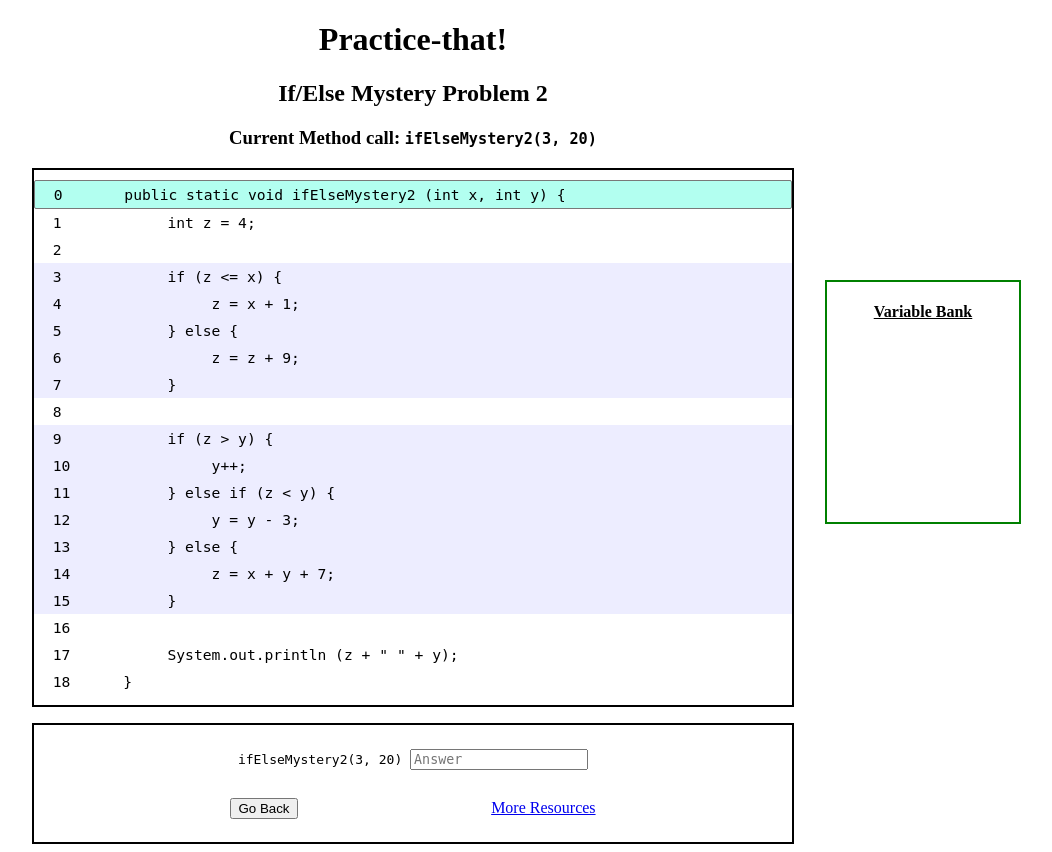
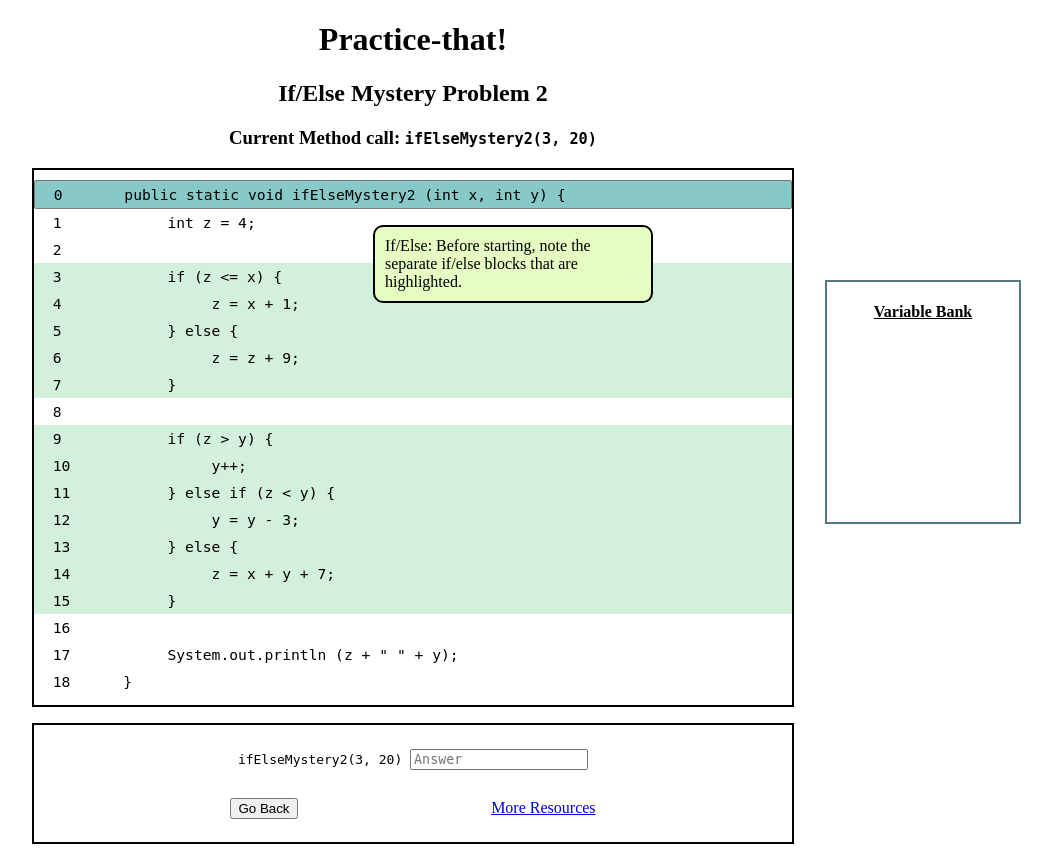
Before and after one commit to awilliambauer/practicum, a PHP site: page /if_else/if_else.html in a window 1280 px wide. Shown: the whole page, without its empty margins (227-1279 px from the left). Run offline with PHP 8.4, Linux system fonts and the light colour scheme; some libraries are stand-ins or nearby versions.

Commit message:
prettied up the code, added some (temporary) colors from the scheme

```diff
--- a/public/if_else/if_else.css
+++ b/public/if_else/if_else.css
@@ -40,7 +40,7 @@ h3 > span, #answer_box > span, input[type="text"] {
 }
 
 #variable_bank {
-	border: 2px solid green;
+	border: 2px solid rgb(84,121,128);
 	position: fixed;
 	top: 35%;
 	right: 2.5%;
@@ -52,14 +52,26 @@ h4 {
 	text-decoration: underline;
 }
 
+#prompt {
+	position: absolute;
+	top: 225px;
+	left: 600px;
+	border: 2px black solid;
+	border-radius: 10px;
+	width: 20%;
+	text-align: left;
+	padding: 10px;
+	background: rgb(229,252,194);
+}
+
 .highlight {
-	background-color: rgba(0, 255, 204, 0.3);
+	background-color: rgba(69,173,168, 0.65);
 	border: #797979 solid 1px;
 	border-radius: 2px;
 }
 
 .block_highlight {
-	background-color: rgba(204, 204, 255, 0.35);
+	background-color: rgba(157,224,173, 0.45);
 	/*border: rgb(204, 204, 255) solid 1px;
 	border-radius: 2px;*/
 }
--- a/public/if_else/if_else.html
+++ b/public/if_else/if_else.html
@@ -13,6 +13,7 @@
     	<h2>If/Else Mystery Problem 2</h2>
     	<h3>Current Method call: <span>ifElseMystery2(3, 20)</span></h3>
     	<ul id="problem_space"></ul>
+
     	<div id="answer_box">
     		<span>
     			ifElseMystery2(3, 20)
@@ -22,7 +23,14 @@
     		<button id="go_back">Go Back</button>
     		<a href="resources.html">More Resources</a>
     	</div>
-    	<div id="variable_bank"><h4>Variable Bank</h4></div>
+
+    	<div id="side_bar">
+    		<div id="variable_bank">
+    			<h4>Variable Bank</h4>
+    		</div>
+   		</div>
+
+    	<div id="prompt"></div>
     </div>
 </body>
 </html>
--- a/public/if_else/if_else.js
+++ b/public/if_else/if_else.js
@@ -1,8 +1,16 @@
 (function() {
+
+	var CONTENTS;
+	var CURRENT_STEP;
+
 	$(document).ready(function() {
 
+		CURRENT_STEP = 0;
+		getContents();
 		fillProblemSpace();
+		// this method will need to change, it just loads up the text file
 		$("#go_back").click(function() { window.location.href = "../index.html" });
+		$("#next").click(goNext);
 
 	});
 
@@ -25,16 +33,20 @@
 		});
 	}
 
+	function getContents() {
+		$.get("prompts.txt", function(data) {
+			CONTENTS = data.split("\n");
+			$("#prompt").text(CONTENTS[0]);
+		});
+	}
+
 	function highlightLine(line, highlight) {
-		console.log("executed highlightLine");
 		$("#problem_space").children().each(function(index) {
-			console.log(index);
 			if (index == line) {
 				$(this).children().addClass(highlight);
 				return false;
 			}
 		});
-		console.log("finished executing");
 	}
 
 	function highlightBlock(start, end) {
@@ -43,4 +55,16 @@
 		}
 	}
 
+	// this will be the method that accesses their js objects...for now, just reading from CONTENTS
+	function goNext() {
+		CURRENT_STEP++;
+		console.log("went to next step: " + CURRENT_STEP);
+		var prompt = CONTENTS[CURRENT_STEP];
+		var vars = CONTENTS[CURRENT_STEP + 1].split("\t");
+		if (vars[0] == "l") {
+			moveLine();
+		}
+		$("#prompt").text(prompt);
+	}
+
 })();
```
